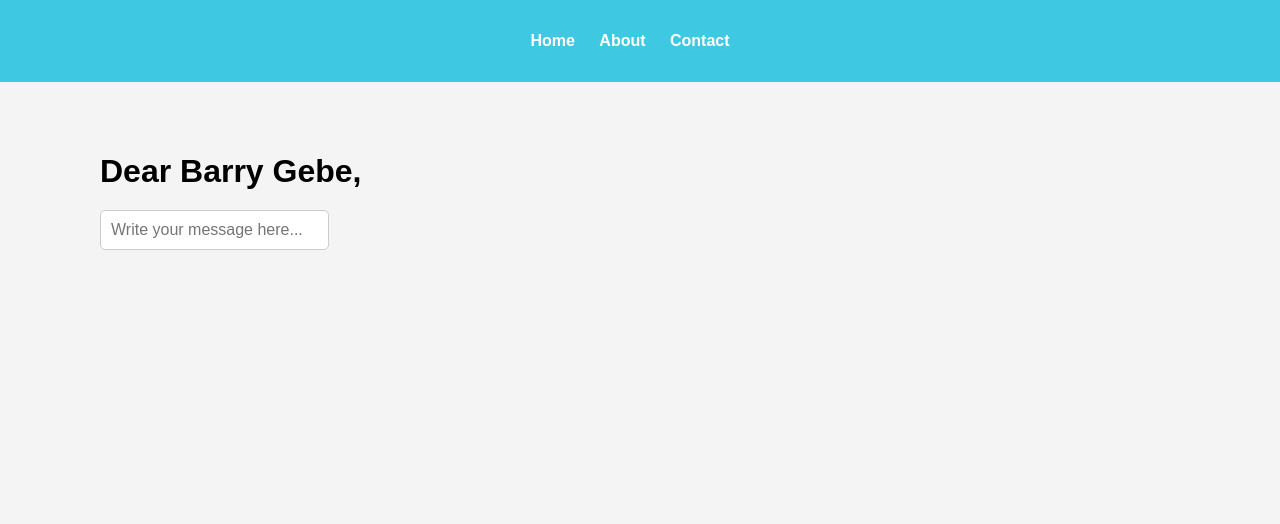
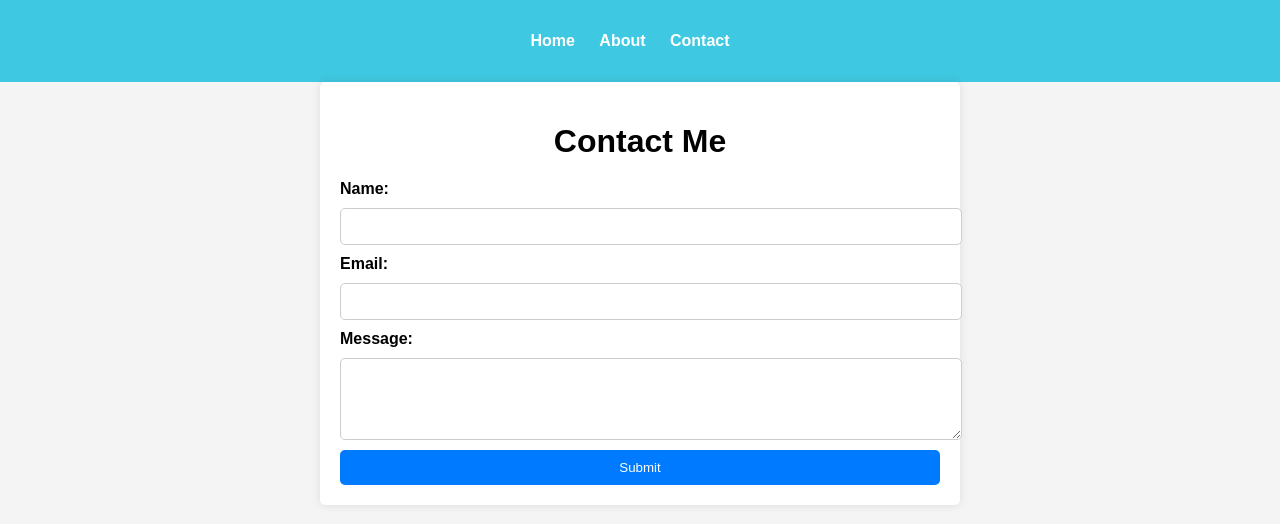
Before and after one commit to gebeOCC/Multi-Page-Website, a plain HTML site: page contact.html in a window 1280 px wide. Drawn offline with Linux system fonts and the light colour scheme.

Commit message:
Update contact.html

```diff
--- a/contact.html
+++ b/contact.html
@@ -16,12 +16,21 @@
         </ul>
       </nav>
     </header>
-<div class="contact">
-    <h1>Dear Barry Gebe,</h1>
-    <form action="">
-        <input class="message" type="text" id="username" name="username" placeholder="Write your message here...">
-    </form>
-</div>
+    <div class="container">
+      <h1>Contact Me</h1>
+      <form id="contact-form">
+        <label for="name">Name:</label>
+        <input type="text" id="name" name="name" required>
+
+        <label for="email">Email:</label>
+        <input type="email" id="email" name="email" required>
+
+        <label for="message">Message:</label>
+        <textarea id="message" name="message" rows="4" required></textarea>
+
+        <button type="submit">Submit</button>
+      </form>
+    </div>
 
 
   </body>
```
